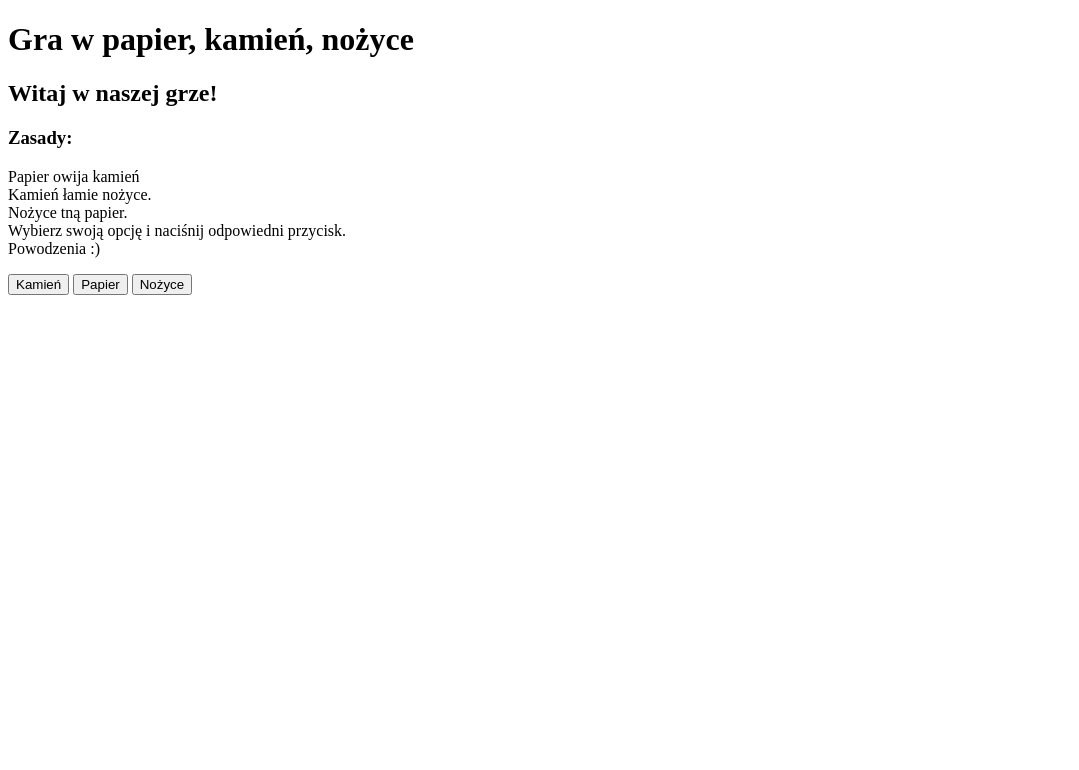
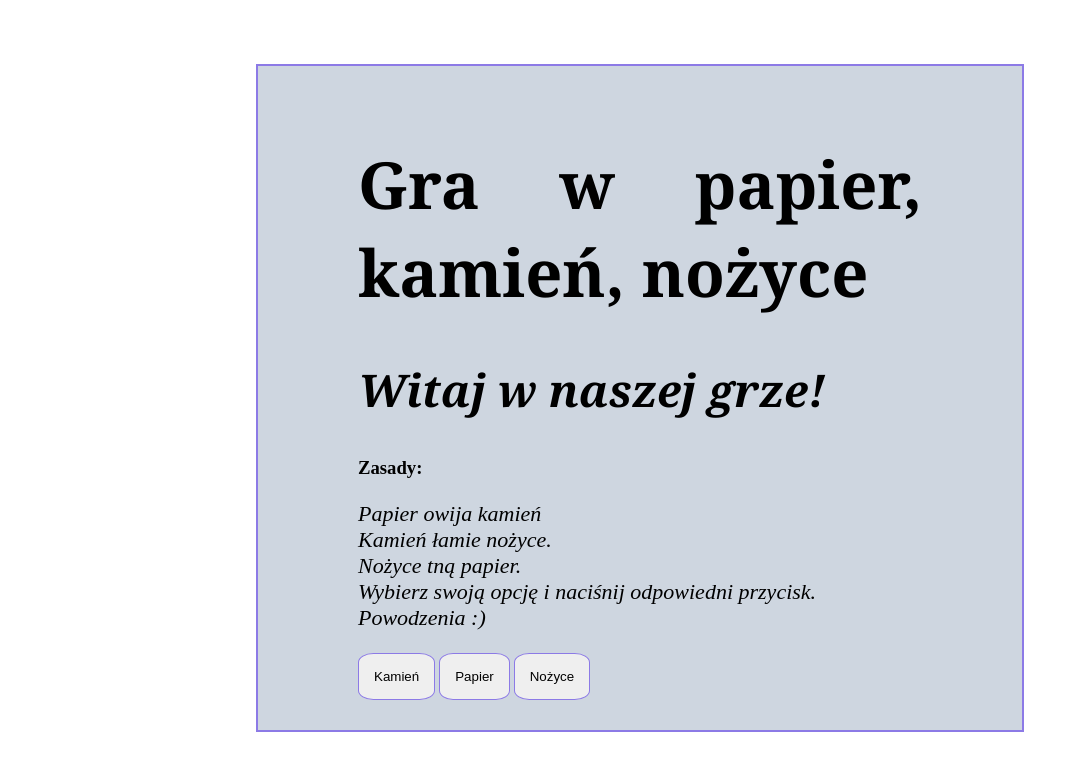
Before and after one commit to Monika-Grzanek/javascript-prework, a website: page index.html in a window 1280 px wide. Shown: the whole page, without its empty margins (0-1079 px from the left). Drawn offline with Linux system fonts and the light colour scheme.

Commit message:
Add styles in .body, .container, .title, .subtitle, .rules, .button, .#buttons, #messages in css

```diff
--- a/sass/style.scss
+++ b/sass/style.scss
@@ -0,0 +1,57 @@
+$color-one: #ced6e0;
+$color-two: #8c7ae6;
+$color-three: #dcdde1;
+
+body {
+    margin: 2% 20%;
+}
+
+.container {
+    background-color: $color-one;
+    padding: 30px 100px;
+    border: solid 2px $color-two;
+    text-align: justify;
+}
+
+.title {
+    font-family: Georgia, 'Times New Roman', Times, serif;
+    font-size: 35px;
+}
+
+.subtitle {
+    font-family: Georgia, 'Times New Roman', Times, serif;
+    font-size: 30px;
+    font-style: oblique;
+}
+
+.rules {
+    font-family: Arial, Helvetica, sans-serif;
+    font-size: 28px;
+}
+
+.text {
+    font-size: 25px;
+    font-style: oblique;
+    font-family: Arial, Helvetica, sans-serif;
+}
+
+button {
+    border: solid 1px $color-two;
+    padding: 15px;
+    border-radius: 20%;
+    background-color: $color-three;
+}
+
+button:hover {
+    background-color: darken(color-three, 20%);
+}
+
+#buttons {
+    padding: 20px;
+}
+
+#messages {
+    padding: 20px;
+    font-size: 22px;
+    font-style: oblique;
+}
```
Also changed, not shown: css/style.css, 1 other file.
